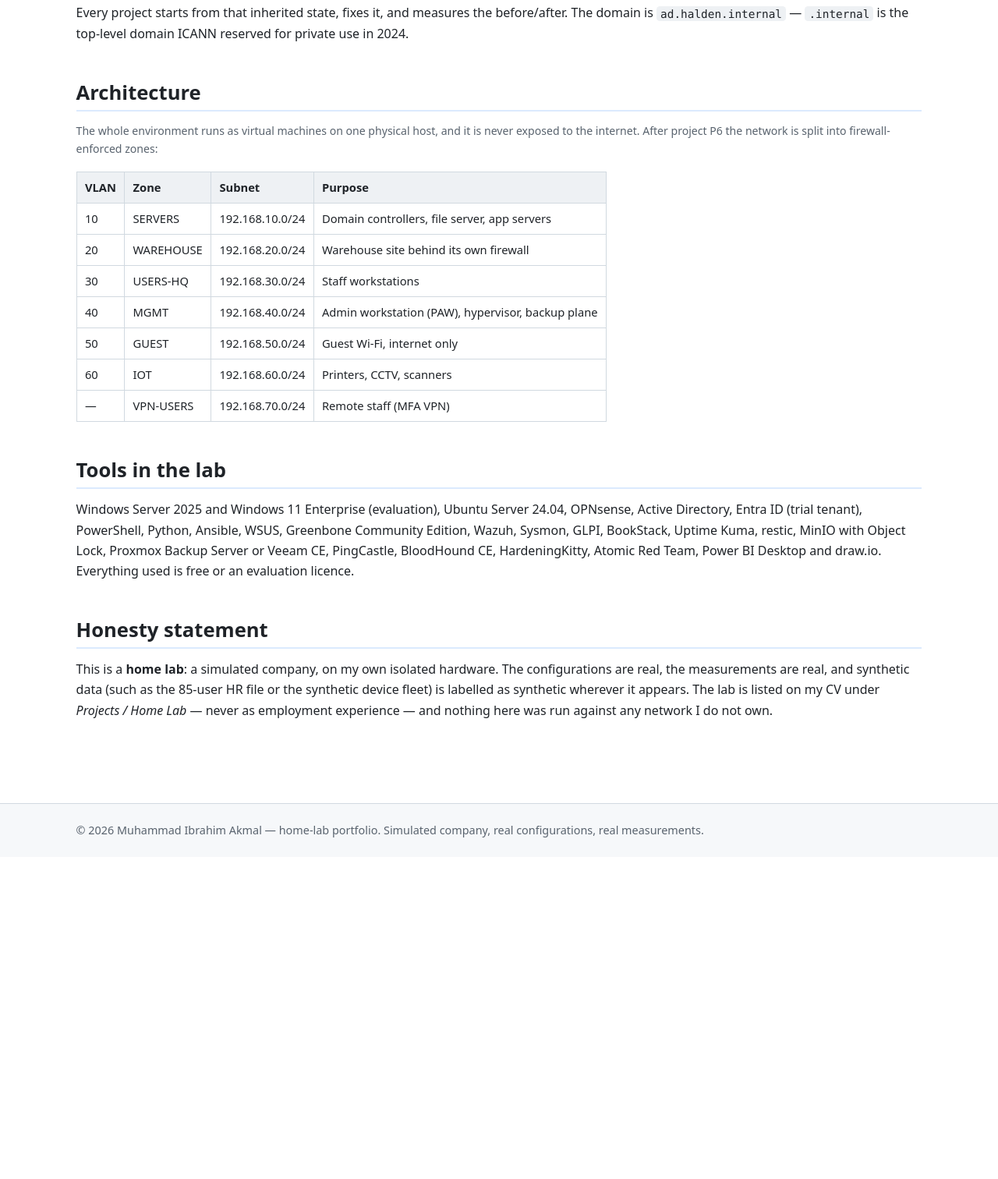
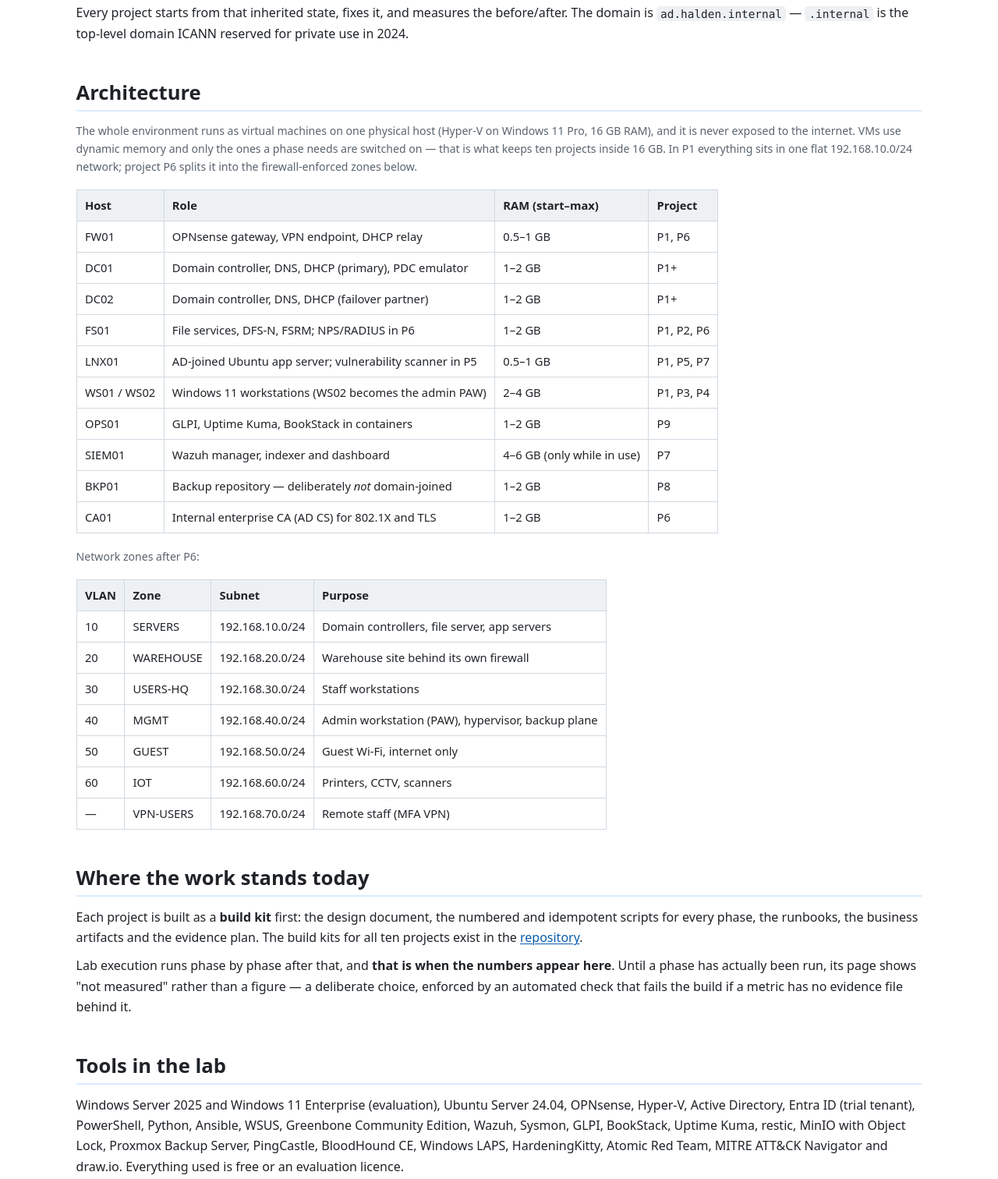
Before and after one commit to Ibrahim-official/halden-it-lab, an Astro site in the folder site/: page /lab in a window 1280 px wide. Shown: the part 336-1848 px from the top of the page at 78% size. Before the commit the page ends 1435 px from the top, so only its background shows below. Built offline with nearby package versions, Linux system fonts and the light colour scheme; Astro itself is replaced by a stand-in of ours.

Commit message:
site: lab page reflects the real minimal-spec lab, the build-kit status and the evidence rule

```diff
--- a/site/src/pages/lab.astro
+++ b/site/src/pages/lab.astro
@@ -27,9 +27,30 @@
   <section>
     <h2>Architecture</h2>
     <p class="small muted">
-      The whole environment runs as virtual machines on one physical host, and it is never exposed
-      to the internet. After project P6 the network is split into firewall-enforced zones:
+      The whole environment runs as virtual machines on one physical host (Hyper-V on Windows 11 Pro,
+      16 GB RAM), and it is never exposed to the internet. VMs use dynamic memory and only the ones a
+      phase needs are switched on — that is what keeps ten projects inside 16 GB. In P1 everything
+      sits in one flat 192.168.10.0/24 network; project P6 splits it into the firewall-enforced zones
+      below.
     </p>
+    <table>
+      <thead>
+        <tr><th>Host</th><th>Role</th><th>RAM (start–max)</th><th>Project</th></tr>
+      </thead>
+      <tbody>
+        <tr><td>FW01</td><td>OPNsense gateway, VPN endpoint, DHCP relay</td><td>0.5–1 GB</td><td>P1, P6</td></tr>
+        <tr><td>DC01</td><td>Domain controller, DNS, DHCP (primary), PDC emulator</td><td>1–2 GB</td><td>P1+</td></tr>
+        <tr><td>DC02</td><td>Domain controller, DNS, DHCP (failover partner)</td><td>1–2 GB</td><td>P1+</td></tr>
+        <tr><td>FS01</td><td>File services, DFS-N, FSRM; NPS/RADIUS in P6</td><td>1–2 GB</td><td>P1, P2, P6</td></tr>
+        <tr><td>LNX01</td><td>AD-joined Ubuntu app server; vulnerability scanner in P5</td><td>0.5–1 GB</td><td>P1, P5, P7</td></tr>
+        <tr><td>WS01 / WS02</td><td>Windows 11 workstations (WS02 becomes the admin PAW)</td><td>2–4 GB</td><td>P1, P3, P4</td></tr>
+        <tr><td>OPS01</td><td>GLPI, Uptime Kuma, BookStack in containers</td><td>1–2 GB</td><td>P9</td></tr>
+        <tr><td>SIEM01</td><td>Wazuh manager, indexer and dashboard</td><td>4–6 GB (only while in use)</td><td>P7</td></tr>
+        <tr><td>BKP01</td><td>Backup repository — deliberately <em>not</em> domain-joined</td><td>1–2 GB</td><td>P8</td></tr>
+        <tr><td>CA01</td><td>Internal enterprise CA (AD CS) for 802.1X and TLS</td><td>1–2 GB</td><td>P6</td></tr>
+      </tbody>
+    </table>
+    <p class="small muted">Network zones after P6:</p>
     <table>
       <thead>
         <tr><th>VLAN</th><th>Zone</th><th>Subnet</th><th>Purpose</th></tr>
@@ -47,25 +68,49 @@
   </section>
 
   <section>
+    <h2>Where the work stands today</h2>
+    <p>
+      Each project is built as a <strong>build kit</strong> first: the design document, the numbered
+      and idempotent scripts for every phase, the runbooks, the business artifacts and the evidence
+      plan. The build kits for all ten projects exist in the
+      <a href="https://github.com/ibrahim-official/halden-it-lab">repository</a>.
+    </p>
+    <p>
+      Lab execution runs phase by phase after that, and <strong>that is when the numbers appear
+      here</strong>. Until a phase has actually been run, its page shows "not measured" rather than a
+      figure — a deliberate choice, enforced by an automated check that fails the build if a metric
+      has no evidence file behind it.
+    </p>
+  </section>
+
+  <section>
     <h2>Tools in the lab</h2>
     <p>
       Windows Server 2025 and Windows 11 Enterprise (evaluation), Ubuntu Server 24.04, OPNsense,
-      Active Directory, Entra ID (trial tenant), PowerShell, Python, Ansible, WSUS, Greenbone
-      Community Edition, Wazuh, Sysmon, GLPI, BookStack, Uptime Kuma, restic, MinIO with Object
-      Lock, Proxmox Backup Server or Veeam CE, PingCastle, BloodHound CE, HardeningKitty,
-      Atomic Red Team, Power BI Desktop and draw.io. Everything used is free or an evaluation
-      licence.
+      Hyper-V, Active Directory, Entra ID (trial tenant), PowerShell, Python, Ansible, WSUS,
+      Greenbone Community Edition, Wazuh, Sysmon, GLPI, BookStack, Uptime Kuma, restic, MinIO with
+      Object Lock, Proxmox Backup Server, PingCastle, BloodHound CE, Windows LAPS, HardeningKitty,
+      Atomic Red Team, MITRE ATT&amp;CK Navigator and draw.io. Everything used is free or an
+      evaluation licence.
     </p>
   </section>
 
   <section>
     <h2>Honesty statement</h2>
     <p>
-      This is a <strong>home lab</strong>: a simulated company, on my own isolated hardware. The
-      configurations are real, the measurements are real, and synthetic data (such as the 85-user HR
-      file or the synthetic device fleet) is labelled as synthetic wherever it appears. The lab is
-      listed on my CV under <em>Projects / Home Lab</em> — never as employment experience — and
-      nothing here was run against any network I do not own.
+      This is a <strong>home lab</strong>: a simulated company, on my own isolated hardware, using
+      evaluation licences and free software. The configurations, scripts and documents are real. The
+      measurements on this site are real measurements — and where a phase has not been run yet, the
+      page says <em>not measured</em> instead of showing a number. Synthetic data (such as the
+      85-user HR file, the device readiness fleet and the sample vulnerability export) is labelled as
+      synthetic wherever it appears.
+    </p>
+    <p>
+      The lab is listed on my CV under <em>Projects / Home Lab</em> — never as employment experience —
+      and nothing here was ever run against any network, device or account I do not own. The small
+      number of scripts that simulate attacker behaviour (P3, P7) are written to refuse to run outside
+      the lab and are documented defensively: what was detected and how it was fixed, not how to
+      repeat it.
     </p>
   </section>
 </BaseLayout>
```
